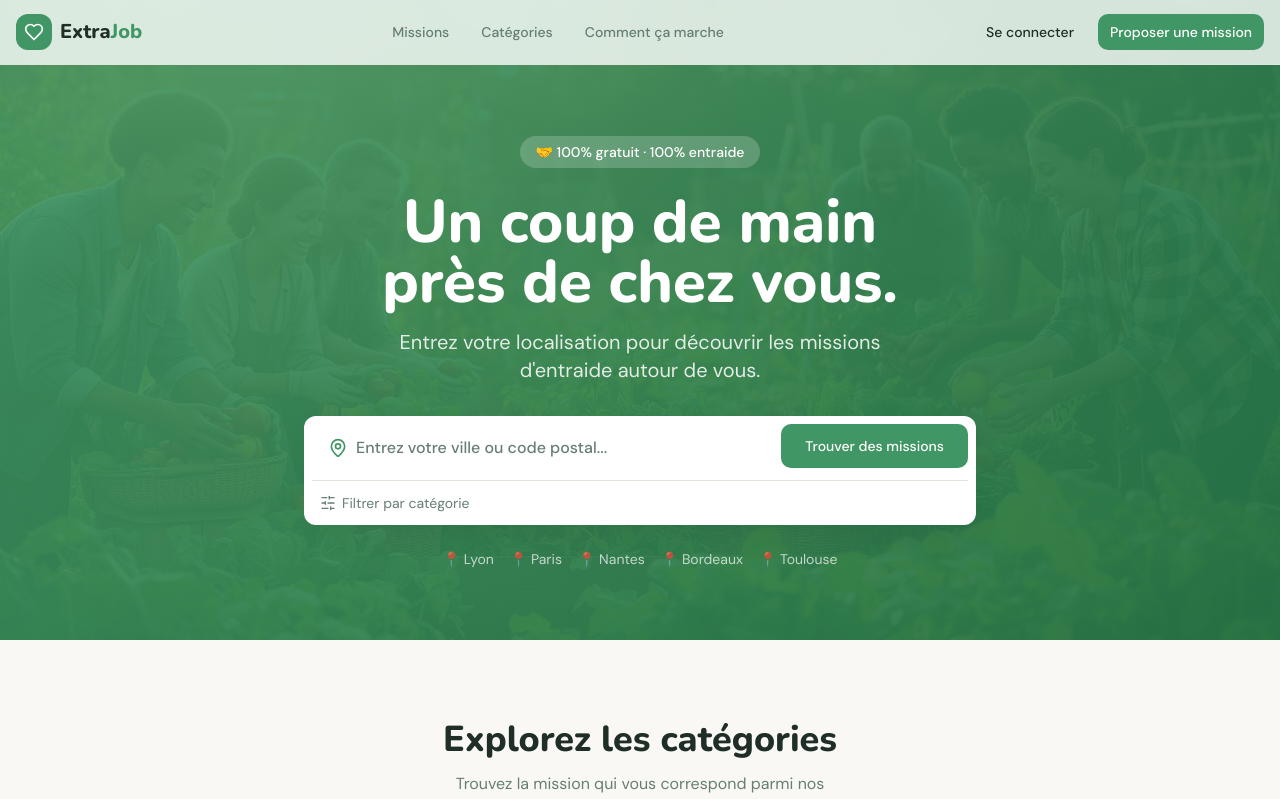
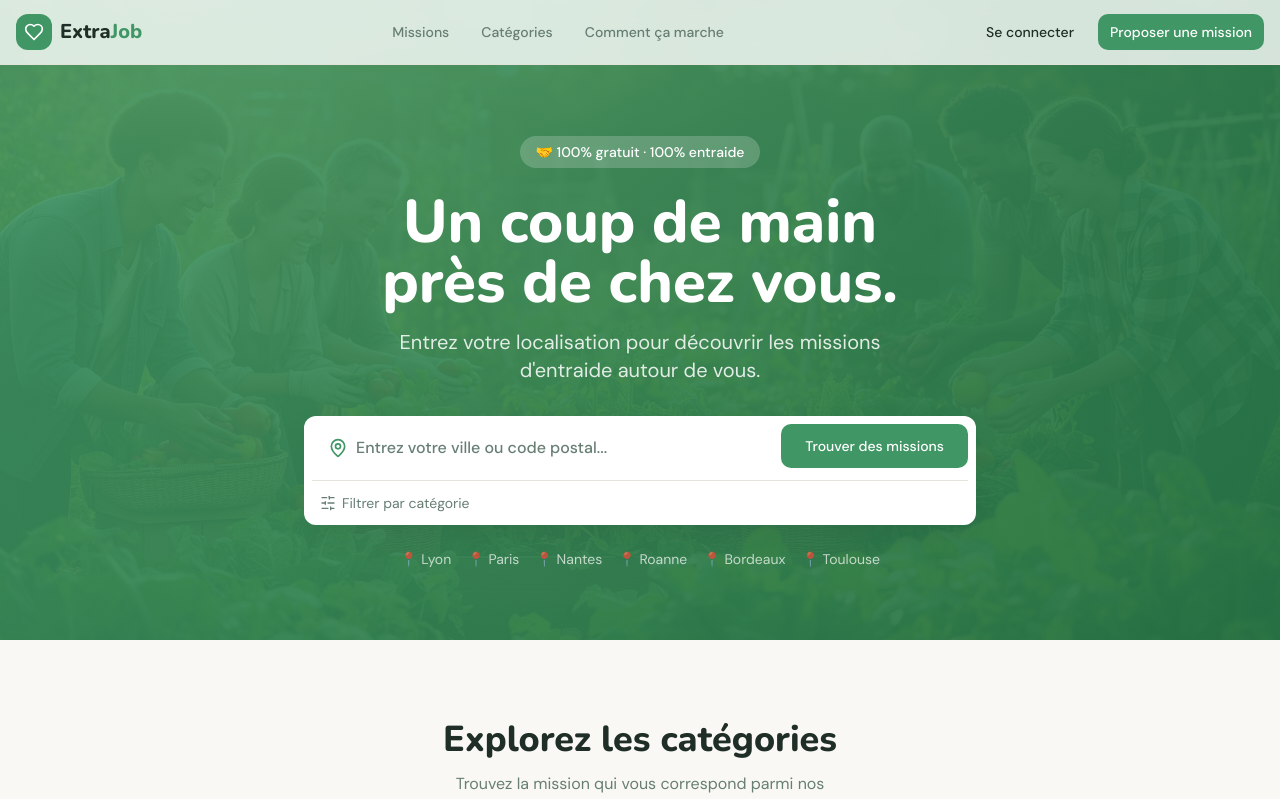
Before and after one commit to thib420/extra_job, a React (Vite) app in the folder web/: page / in a window 1280 px wide. Shown: the top 799 px of the page. Built offline with nearby package versions, Linux system fonts and the light colour scheme; the HTML template or start-up script is replaced by a standard one.

Commit message:
Add Roanne to city list in HeroSection
https://claude.ai/code/session_01FEsB2NQ8iD2Y6bxHAKsEDE

```diff
--- a/web/src/components/HeroSection.tsx
+++ b/web/src/components/HeroSection.tsx
@@ -104,6 +104,7 @@ const HeroSection = () => {
             <span>📍 Lyon</span>
             <span>📍 Paris</span>
             <span>📍 Nantes</span>
+            <span>📍 Roanne</span>
             <span className="hidden sm:inline">📍 Bordeaux</span>
             <span className="hidden sm:inline">📍 Toulouse</span>
           </div>
```
